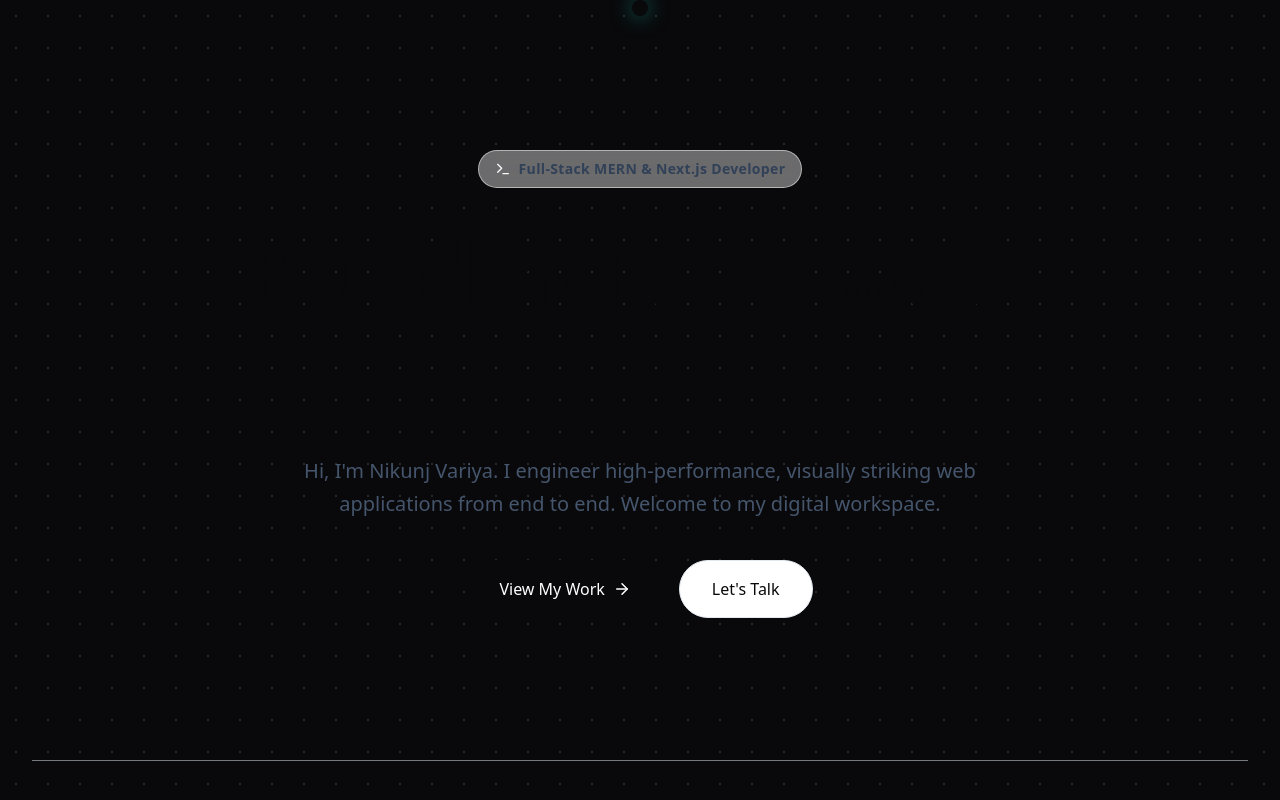
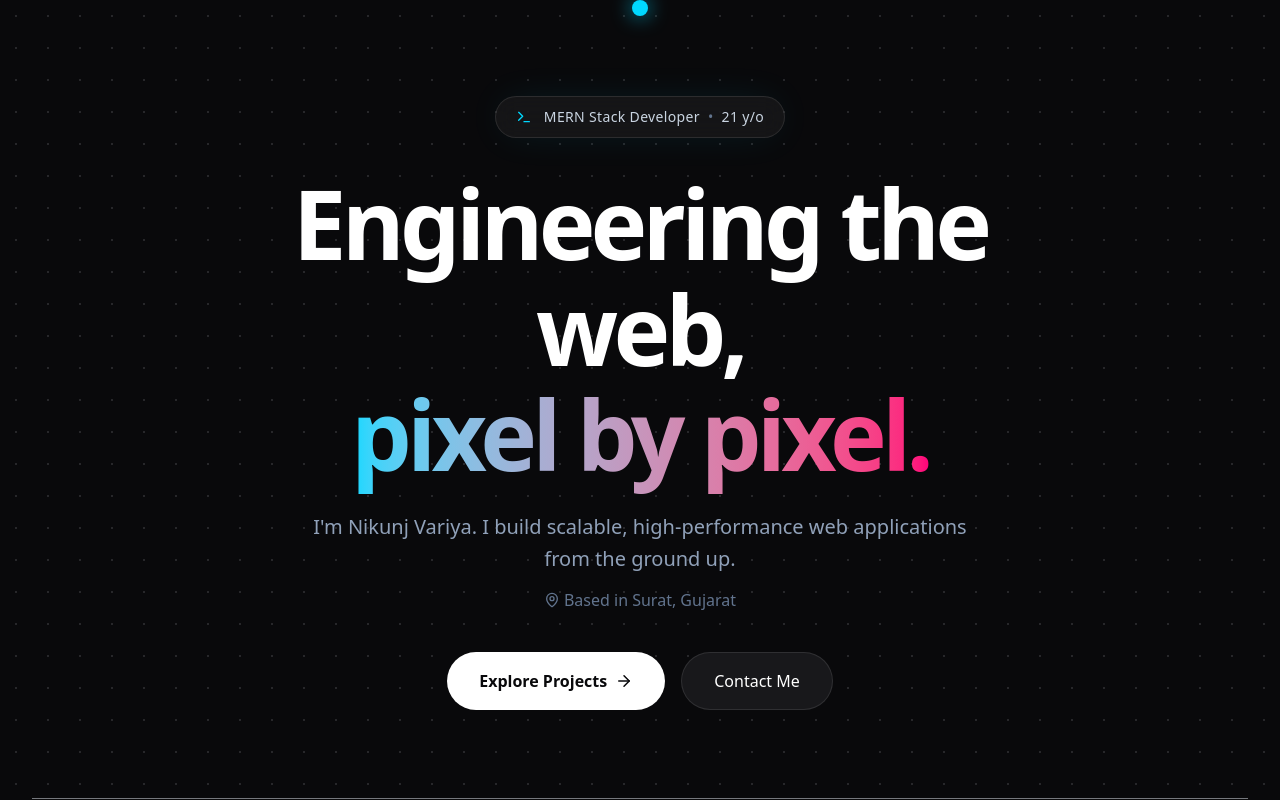
Before and after one commit to itznik/Portfolio, a Next.js app in the folder nikunj-portfolio/: page / in a window 1280 px wide. Shown: the top 800 px of the page. Built offline with nearby package versions, Linux system fonts and the light colour scheme.

Commit message:
Update Hero.tsx

```diff
--- a/nikunj-portfolio/src/components/Hero.tsx
+++ b/nikunj-portfolio/src/components/Hero.tsx
@@ -1,10 +1,9 @@
 "use client";
 
 import { motion } from "framer-motion";
-import { ArrowRight, Terminal } from "lucide-react";
+import { ArrowRight, MapPin, Terminal } from "lucide-react";
 
 export default function Hero() {
-  // Animation variants for staggered entrance
   const containerVariants = {
     hidden: { opacity: 0 },
     visible: {
@@ -21,12 +20,12 @@ export default function Hero() {
   return (
     <section className="relative min-h-[90vh] flex flex-col justify-center items-center text-center pt-24 pb-12 z-10">
 
-      {/* The Origin Point for the SVG Thread (We'll connect the line to this later) */}
+      {/* The Origin Point for the SVG Thread (Cyan Glow) */}
       <motion.div
         initial={{ scale: 0, opacity: 0 }}
         animate={{ scale: 1, opacity: 1 }}
         transition={{ duration: 1, delay: 1.2, type: "spring" }}
-        className="absolute top-0 left-1/2 -translate-x-1/2 w-4 h-4 rounded-full bg-brand-teal shadow-[0_0_20px_rgba(20,184,166,0.6)]"
+        className="absolute top-0 left-1/2 -translate-x-1/2 w-4 h-4 rounded-full bg-brand-cyan shadow-[0_0_20px_rgba(0,216,255,0.8)]"
       />
 
       <motion.div
@@ -35,47 +34,48 @@ export default function Hero() {
         animate="visible"
         className="max-w-4xl mx-auto flex flex-col items-center"
       >
-        {/* Glassmorphic Badge */}
+        {/* Dark Glassmorphic Badge */}
         <motion.div
           variants={itemVariants}
-          className="flex items-center gap-2 px-4 py-2 rounded-full bg-white/40 backdrop-blur-md border border-white/50 shadow-glass mb-8"
+          className="flex items-center gap-3 px-5 py-2.5 rounded-full bg-white/5 backdrop-blur-md border border-white/10 shadow-neon mb-8"
         >
-          <Terminal size={16} className="text-brand-teal" />
-          <span className="text-sm font-semibold text-slate-700 tracking-wide">
-            Full-Stack MERN & Next.js Developer
+          <Terminal size={16} className="text-brand-cyan" />
+          <span className="text-sm font-medium text-slate-300 tracking-wide flex items-center gap-2">
+            MERN Stack Developer <span className="text-slate-500">•</span> 21 y/o
           </span>
         </motion.div>
 
-        {/* Massive Modern Headline */}
+        {/* Massive Technical Headline */}
         <motion.h1
           variants={itemVariants}
-          className="text-6xl md:text-8xl font-extrabold tracking-tight text-brand-dark mb-6 leading-[1.1]"
+          className="text-5xl md:text-7xl lg:text-8xl font-bold tracking-tighter text-white mb-6 leading-[1.1]"
         >
-          Building the web, <br className="hidden md:block" />
-          <span className="text-transparent bg-clip-text bg-gradient-to-r from-brand-teal to-brand-indigo">
-            radically better.
+          Engineering the web, <br className="hidden md:block" />
+          <span className="text-transparent bg-clip-text bg-gradient-to-r from-brand-cyan to-brand-magenta">
+            pixel by pixel.
           </span>
         </motion.h1>
 
-        {/* Clean, readable subheadline */}
+        {/* Location & Intro */}
         <motion.p
           variants={itemVariants}
-          className="text-lg md:text-xl text-slate-600 max-w-2xl mb-10 leading-relaxed"
+          className="text-lg md:text-xl text-slate-400 max-w-2xl mb-10 leading-relaxed font-light"
         >
-          Hi, I'm Nikunj Variya. I engineer high-performance, visually striking web applications from end to end. Welcome to my digital workspace.
+          I'm Nikunj Variya. I build scalable, high-performance web applications from the ground up.
+          <span className="flex items-center justify-center gap-1 mt-3 text-slate-500 text-base">
+            <MapPin size={16} /> Based in Surat, Gujarat
+          </span>
         </motion.p>
 
         {/* Call to Action Buttons */}
         <motion.div variants={itemVariants} className="flex flex-col sm:flex-row gap-4 w-full justify-center">
-          <button className="group relative flex items-center justify-center gap-2 px-8 py-4 bg-brand-dark text-white rounded-full font-medium overflow-hidden transition-all hover:shadow-glass-hover hover:-translate-y-1">
-            <span className="relative z-10">View My Work</span>
+          <button className="group relative flex items-center justify-center gap-2 px-8 py-4 bg-white text-brand-dark rounded-full font-bold overflow-hidden transition-all hover:shadow-neon hover:-translate-y-1">
+            <span className="relative z-10">Explore Projects</span>
             <ArrowRight size={18} className="relative z-10 group-hover:translate-x-1 transition-transform" />
-            {/* Subtle hover gradient inject */}
-            <div className="absolute inset-0 bg-gradient-to-r from-brand-teal/20 to-brand-indigo/20 opacity-0 group-hover:opacity-100 transition-opacity" />
           </button>
 
-          <button className="px-8 py-4 bg-white text-brand-dark border border-slate-200 rounded-full font-medium transition-all hover:bg-slate-50 hover:shadow-glass hover:-translate-y-1">
-            Let's Talk
+          <button className="px-8 py-4 bg-brand-surface text-white border border-white/10 rounded-full font-medium transition-all hover:bg-white/5 hover:border-white/20 hover:shadow-neon-hover hover:-translate-y-1">
+            Contact Me
           </button>
         </motion.div>
       </motion.div>
```
